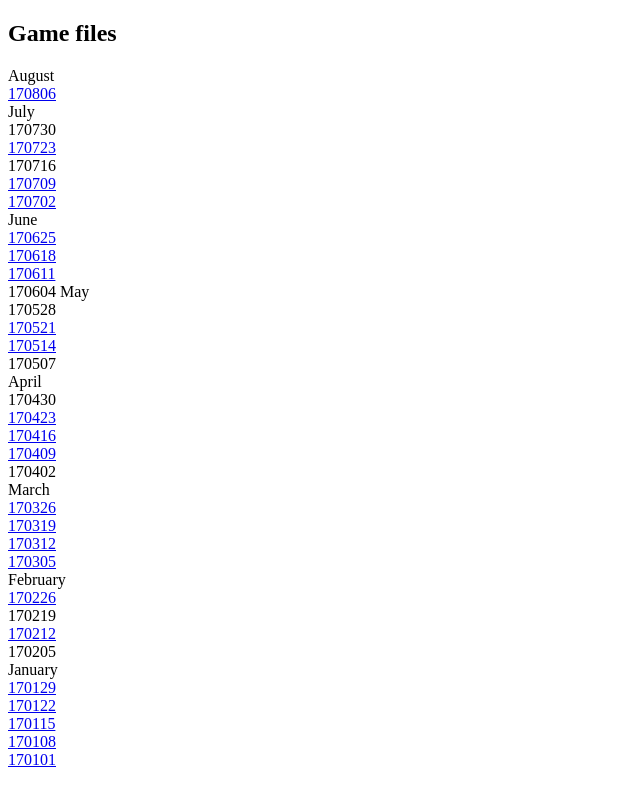
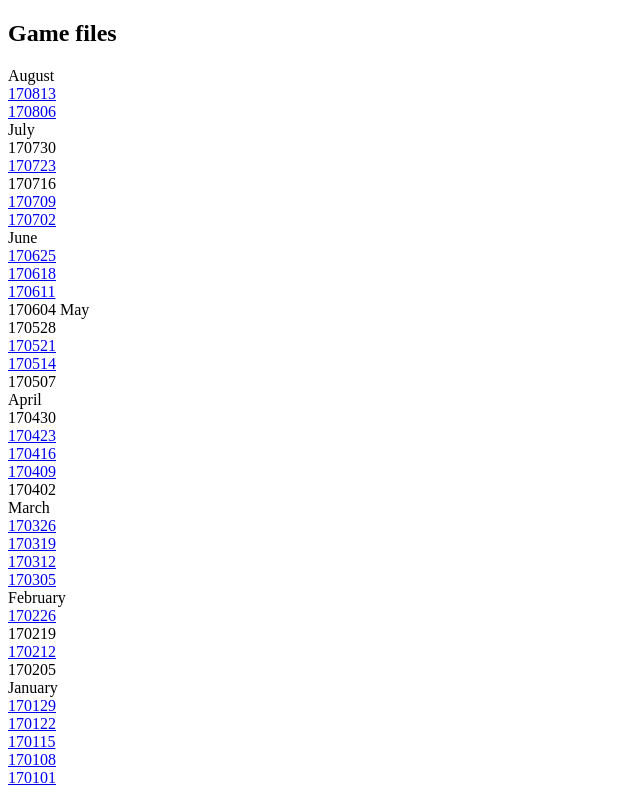
Before and after one commit to uwbridgeclub/uwbridgeclub.github.io, a plain HTML site: page ace.html in a window 1280 px wide. Shown: the whole page, without its empty margins (0-640 px from the left). Drawn offline with Linux system fonts and the light colour scheme.

Commit message:
Update ace.html

```diff
--- a/ace.html
+++ b/ace.html
@@ -7,6 +7,7 @@
   <div id="gamefiles">
     <h2>Game files</h2>
     August<br />
+    <a href="results/2017/170813.ACE">170813</a><br />
     <a href="results/2017/170806.ACE">170806</a><br />
     July<br />
     170730<br />
```
